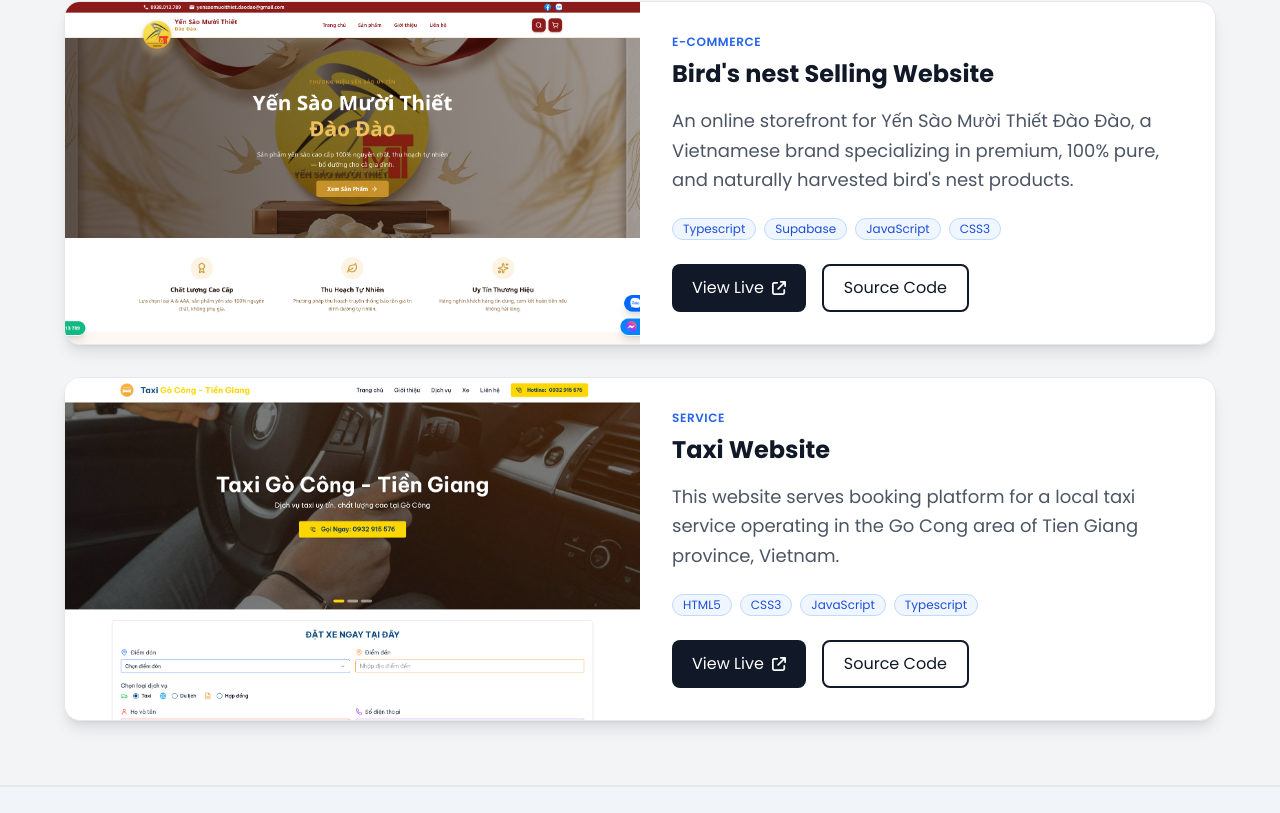
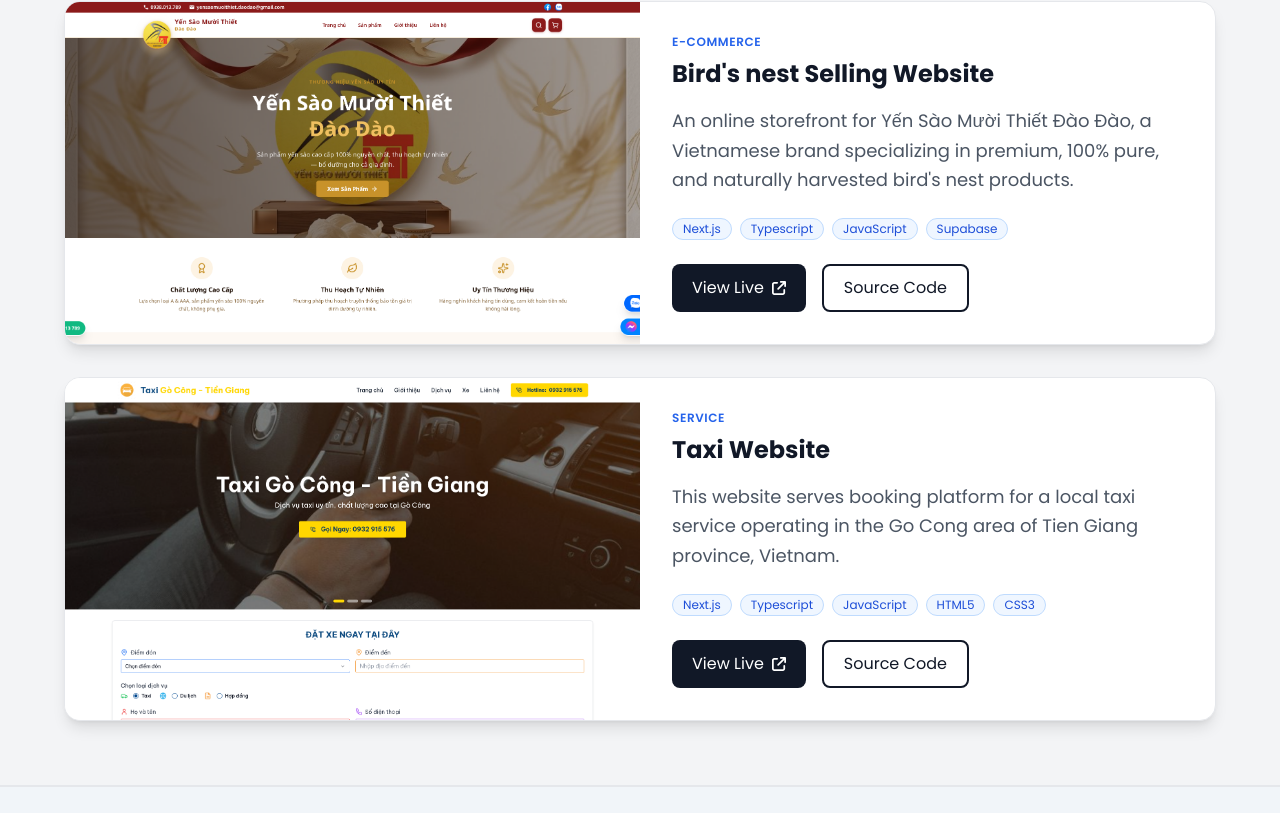
Before and after one commit to hirdo/portfolio-web, a Next.js app: page /projects in a window 1280 px wide. Shown: the part 1649-2462 px from the top of the page. Built offline with nearby package versions, Linux system fonts and the light colour scheme.

Commit message:
Update tags of projects

```diff
--- a/src/app/projects/page.js
+++ b/src/app/projects/page.js
@@ -31,7 +31,7 @@
       "A culinary exploration platform that allows users to search, filter using AI features like and discover authentic food recipes from all around the world from image or voice.",
     link: "https://worldwide-recipe.netlify.app/",
     sourceLink: "https://github.com/hirdo/worldwide_recipes",
-    tags: ["Firebase Studio", "OpenAI", "Typescript", "CSS"],
+    tags: ["Firebase Studio", "OpenAI", "Next.js", "Typescript"],
     category: "Guide",
   },
   {
@@ -51,7 +51,7 @@
       "An online storefront for Yến Sào Mười Thiết Đào Đào, a Vietnamese brand specializing in premium, 100% pure, and naturally harvested bird's nest products.",
     link: "https://yen-sao-muoi-thiet-dao-dao.vercel.app/",
     sourceLink: "https://github.com/hirdo/yen-sao-muoi-thiet-dao-dao",
-    tags: ["Typescript", "Supabase", "JavaScript", "CSS3"],
+    tags: ["Next.js", "Typescript", "JavaScript", "Supabase"],
     category: "E-Commerce",
   },
   {
@@ -61,7 +61,7 @@
       "This website serves booking platform for a local taxi service operating in the Go Cong area of Tien Giang province, Vietnam.",
     link: "https://tiengiang-gocong-taxi.vercel.app/",
     sourceLink: "https://github.com/hirdo/tiengiang-gocong-taxi",
-    tags: ["HTML5", "CSS3", "JavaScript", "Typescript"],
+    tags: ["Next.js", "Typescript", "JavaScript", "HTML5", "CSS3", ],
     category: "Service",
   },
 ];
```
